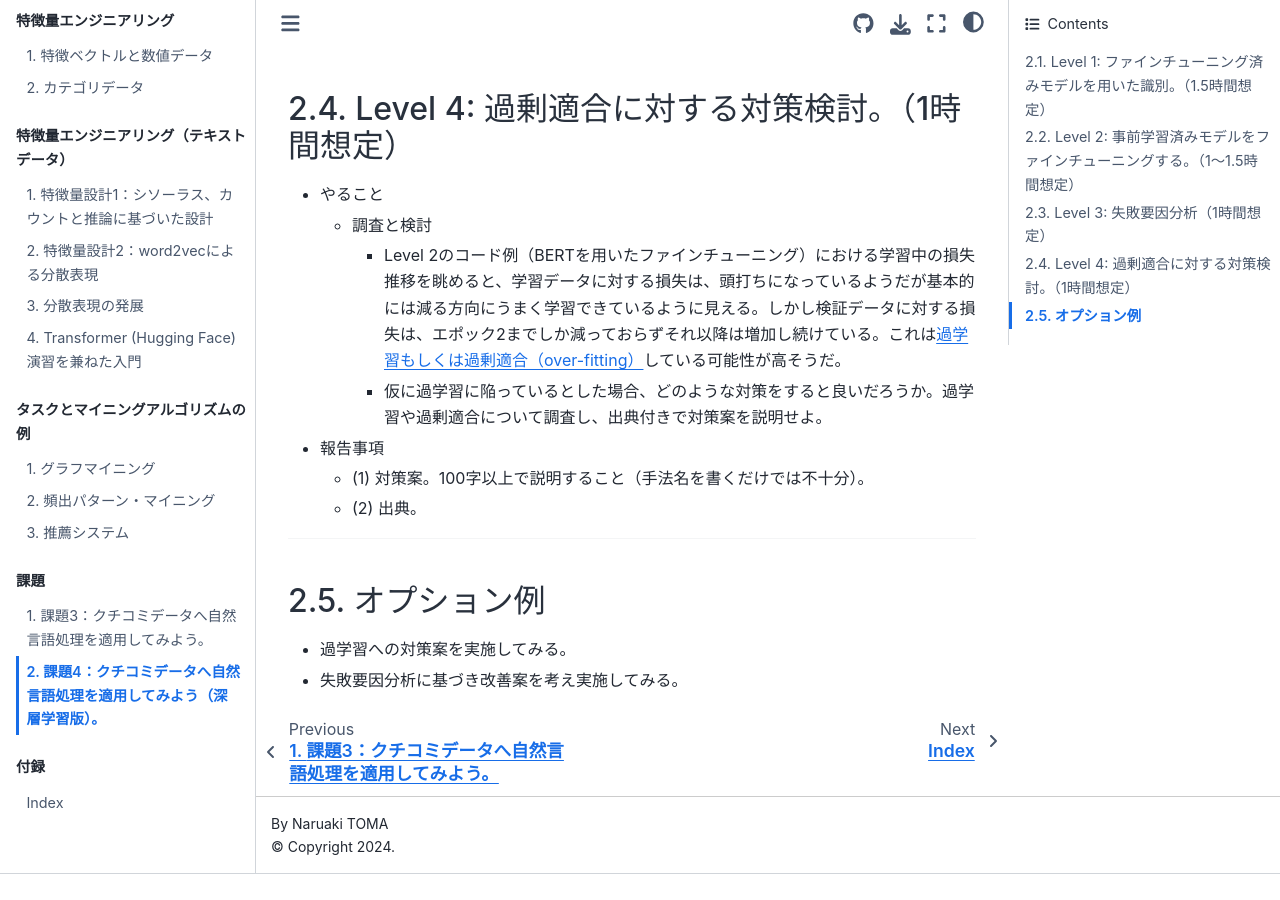
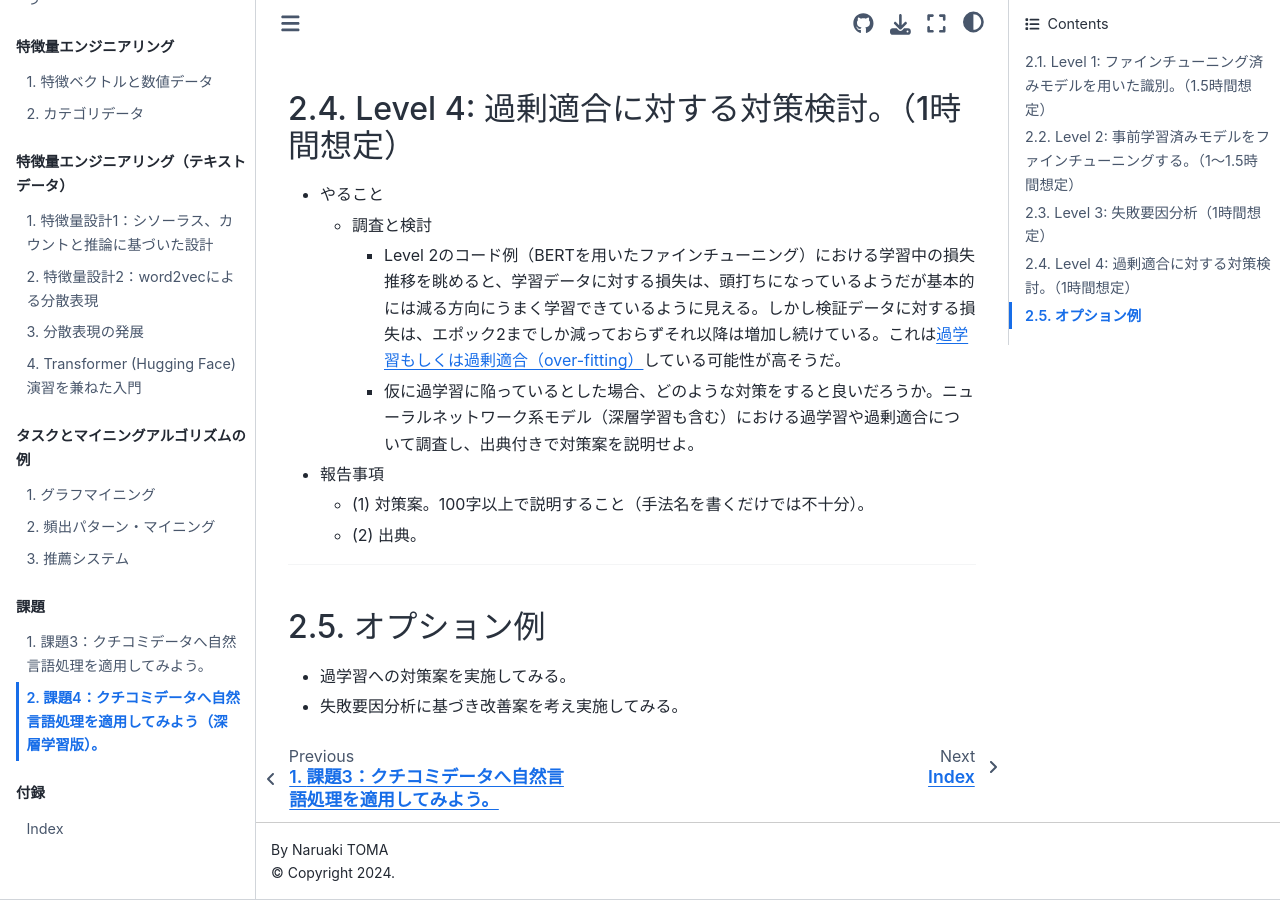
Before and after one commit to naltoma/datamining_intro2021, a Jupyter Book: the page built from report/report4_2024.md, in a window 1280 px wide and 900 px high, scrolled down 2541 px. Built offline with Jupyter Book 1.0.4 settings and Sphinx 7.4.7 and the Sphinx Book theme 1.1.4, drawn with Linux system fonts in a browser that asks for light colours; pages that are not in the unit, such as notebooks, are missing from menus; before the commit the page ends 3415 px from its top, so only the background shows below that.

Commit message:
modify desc

```diff
--- a/report/report4_2024.md
+++ b/report/report4_2024.md
@@ -57,7 +57,7 @@
 - やること
     - 調査と検討
         - Level 2のコード例（BERTを用いたファインチューニング）における学習中の損失推移を眺めると、学習データに対する損失は、頭打ちになっているようだが基本的には減る方向にうまく学習できているように見える。しかし検証データに対する損失は、エポック2までしか減っておらずそれ以降は増加し続けている。これは[過学習もしくは過剰適合（over-fitting）](https://en.wikipedia.org/wiki/Overfitting#Machine_learning)している可能性が高そうだ。
-        - 仮に過学習に陥っているとした場合、どのような対策をすると良いだろうか。過学習や過剰適合について調査し、出典付きで対策案を説明せよ。
+        - 仮に過学習に陥っているとした場合、どのような対策をすると良いだろうか。ニューラルネットワーク系モデル（深層学習も含む）における過学習や過剰適合について調査し、出典付きで対策案を説明せよ。
 - 報告事項
     - (1) 対策案。100字以上で説明すること（手法名を書くだけでは不十分）。
     - (2) 出典。
```
